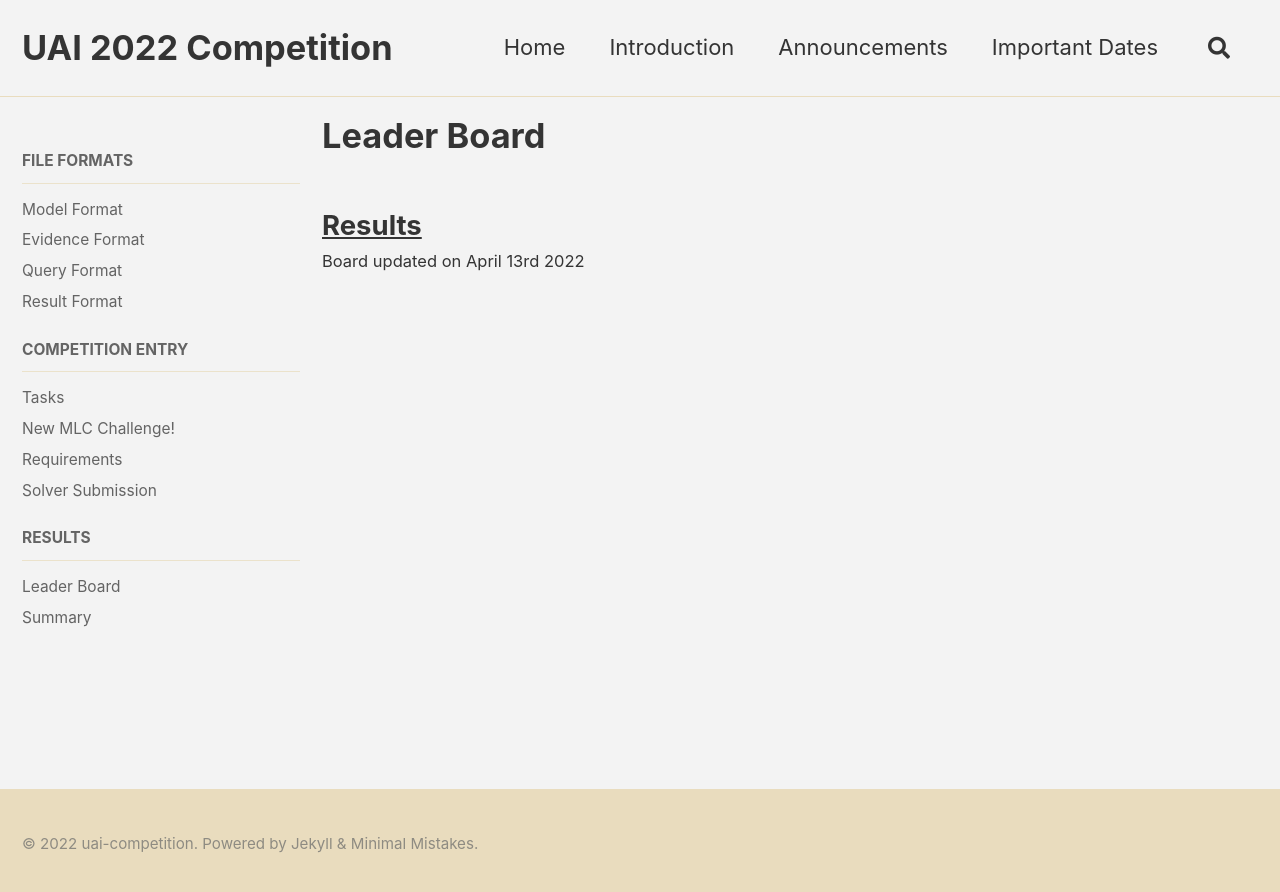
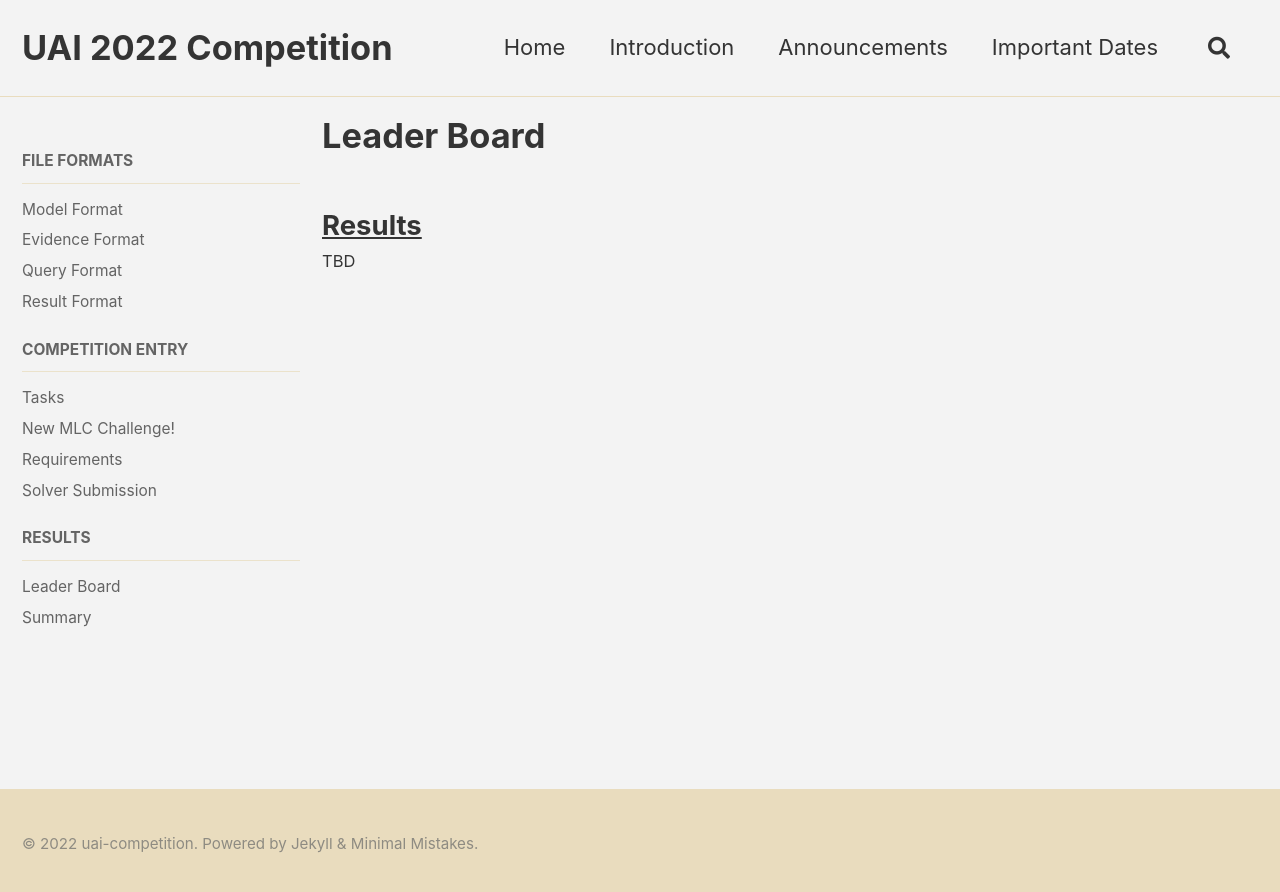
Before and after one commit to vibhavg1/uai-competition-dev, a Jekyll site: the page built from _pages/leaderboard.md, in a window 1280 px wide. Shown: the top 892 px of the page. Built offline with Jekyll 4.4.1, drawn with Linux system fonts in a browser that asks for light colours; cached includes are drawn as plain includes.

Commit message:
Update results-board.md

```diff
--- a/_leaderboard/results-board.md
+++ b/_leaderboard/results-board.md
@@ -1,6 +1,6 @@
 ---
 title: "Results"
-excerpt: "Board updated on April 13rd 2022"
+excerpt: "TBD"
 ---
 
 TBD
```
